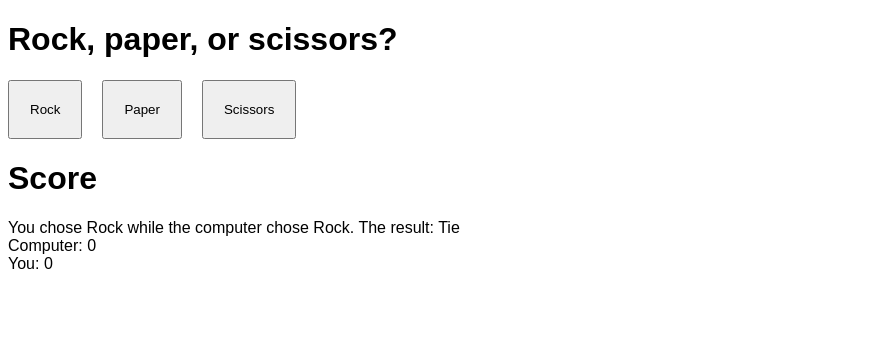
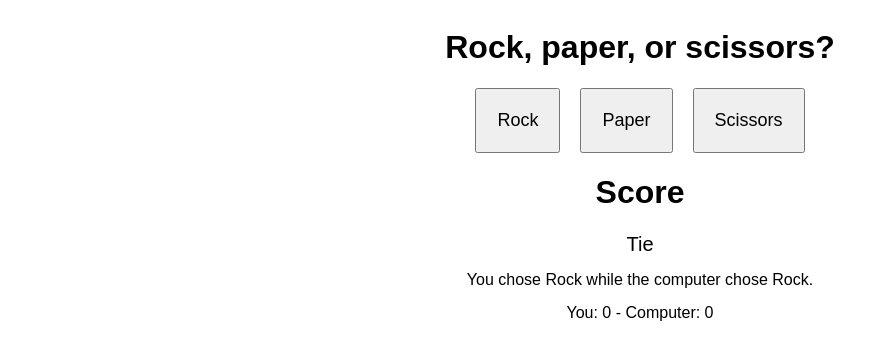
Before and after one commit to lindavid1998/rock_paper_scissors, a plain HTML site: page index.html in a window 1280 px wide. Both pictures are taken after a click on the button "Rock". Shown: the whole page, without its empty margins (0-888 px from the left). Drawn offline with Linux system fonts and the light colour scheme.

Commit message:
Improve UI

```diff
--- a/index.html
+++ b/index.html
@@ -10,6 +10,12 @@
             font-family: Arial, Helvetica, sans-serif;
         }
 
+        .contents {
+            display: flex;
+            flex-direction: column;
+            align-items: center;
+        }
+
         .buttons {
             display: flex;
             gap: 20px;
@@ -17,10 +23,26 @@
 
         button {
             padding: 20px;
+            font-size: 18px;
         }
+
+        .result {
+            /* padding-bottom: 50px; */
+            font-size: 20px;
+        }
+
+        .container {
+            display: flex;
+            flex-direction: column;
+            gap: 15px;
+            align-items: center;
+        }
+
+
     </style>
 </head>
 <body>
+    <div class="contents">
         <h1>Rock, paper, or scissors?</h1>
         <div class=buttons>
             <button>Rock</button>
@@ -29,10 +51,12 @@
         </div>
 
         <h1>Score</h1>
+        <div class="container">
             <div class="result"></div>
-    <div class="computer-score">Computer: 0</div>
-    <div class="user-score">You: 0</div>
-
+            <div class="description"></div>
+            <div class="score">You: 0 - Computer: 0</div>
+        </div>
+    </div>
     <script src="javascript.js"></script>
 </body>
 </html>
--- a/javascript.js
+++ b/javascript.js
@@ -11,23 +11,23 @@ function playRockPaperScissors(e) {
     winner = getWinner(compAns, userAns);
 
     updateScore(winner, scores);
-    let compScore = document.querySelector('.computer-score');
-    let userScore = document.querySelector('.user-score')
+    let score = document.querySelector('.score');
     let result = document.querySelector(`.result`)
-    userScore.textContent = `You: ${scores.user}`
-    compScore.textContent = `Computer: ${scores.computer}`
-    result.textContent = `You chose ${userAns} while the computer chose ${compAns}. The result: ${winner}`
+    let description = document.querySelector(`.description`)
+    score.textContent = `You: ${scores.user} - Computer: ${scores.computer}`
+    result.textContent = `${winner}`
+    description.textContent = `You chose ${userAns} while the computer chose ${compAns}.`
 
     if (scores.user >= 5 || scores.computer >= 5) {
-        let para = document.createElement('p')
-        let body = document.querySelector('body')
+        let h1 = document.createElement('h1')
+        let container = document.querySelector('.container')
 
         if (scores.user > scores.computer) {
-            para.textContent = 'Game over. You won!'
+            h1.textContent = 'Game over. You won!'
         } else {
-            para.textContent = 'Game over. You lost.'
+            h1.textContent = 'Game over. You lost.'
         }
-        body.appendChild(para)
+        container.appendChild(h1)
 
         buttons.forEach(button => button.removeEventListener('click', playRockPaperScissors))
     }
```
Lines whose indentation alone changed are shown as unchanged.
